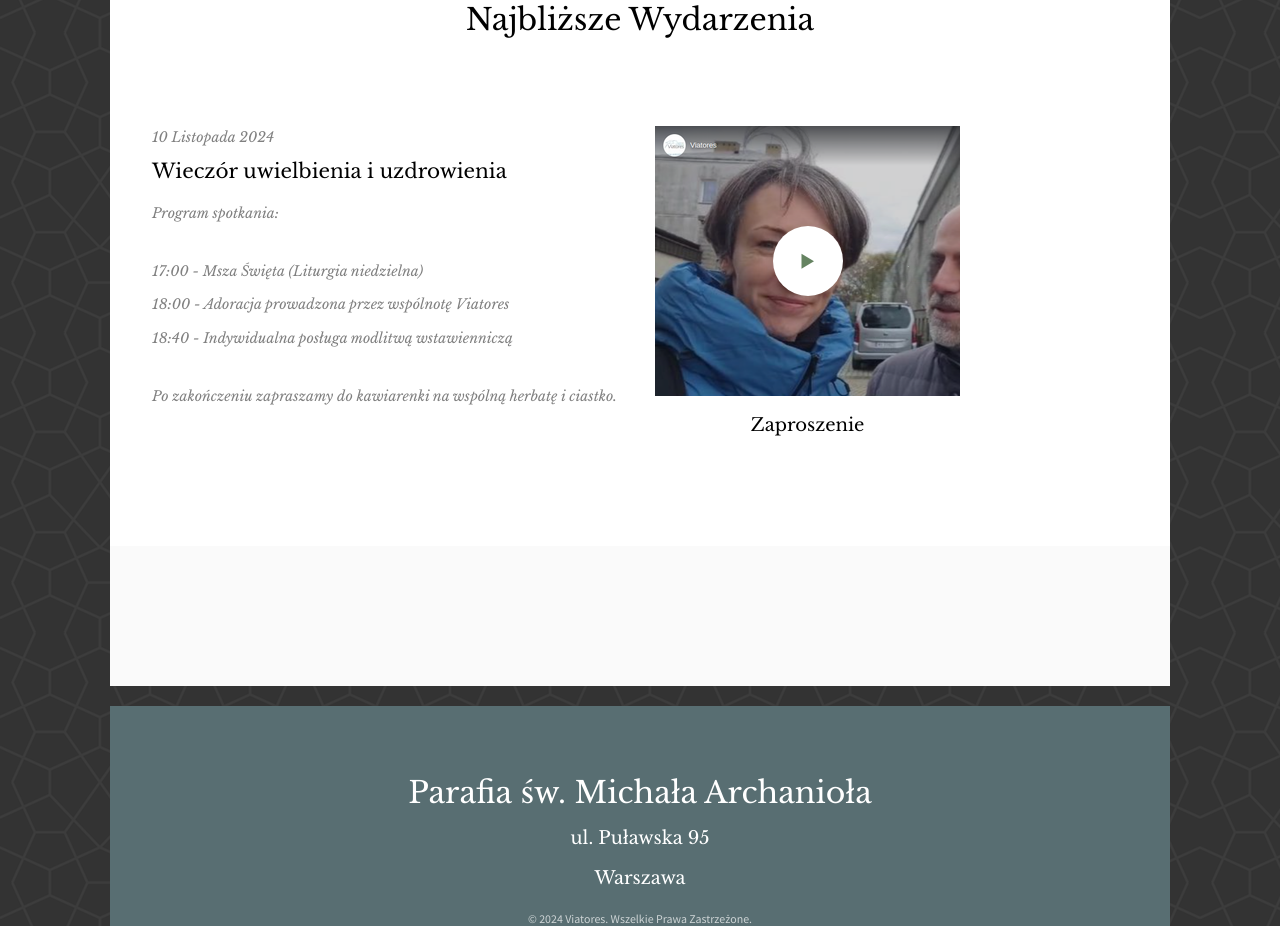
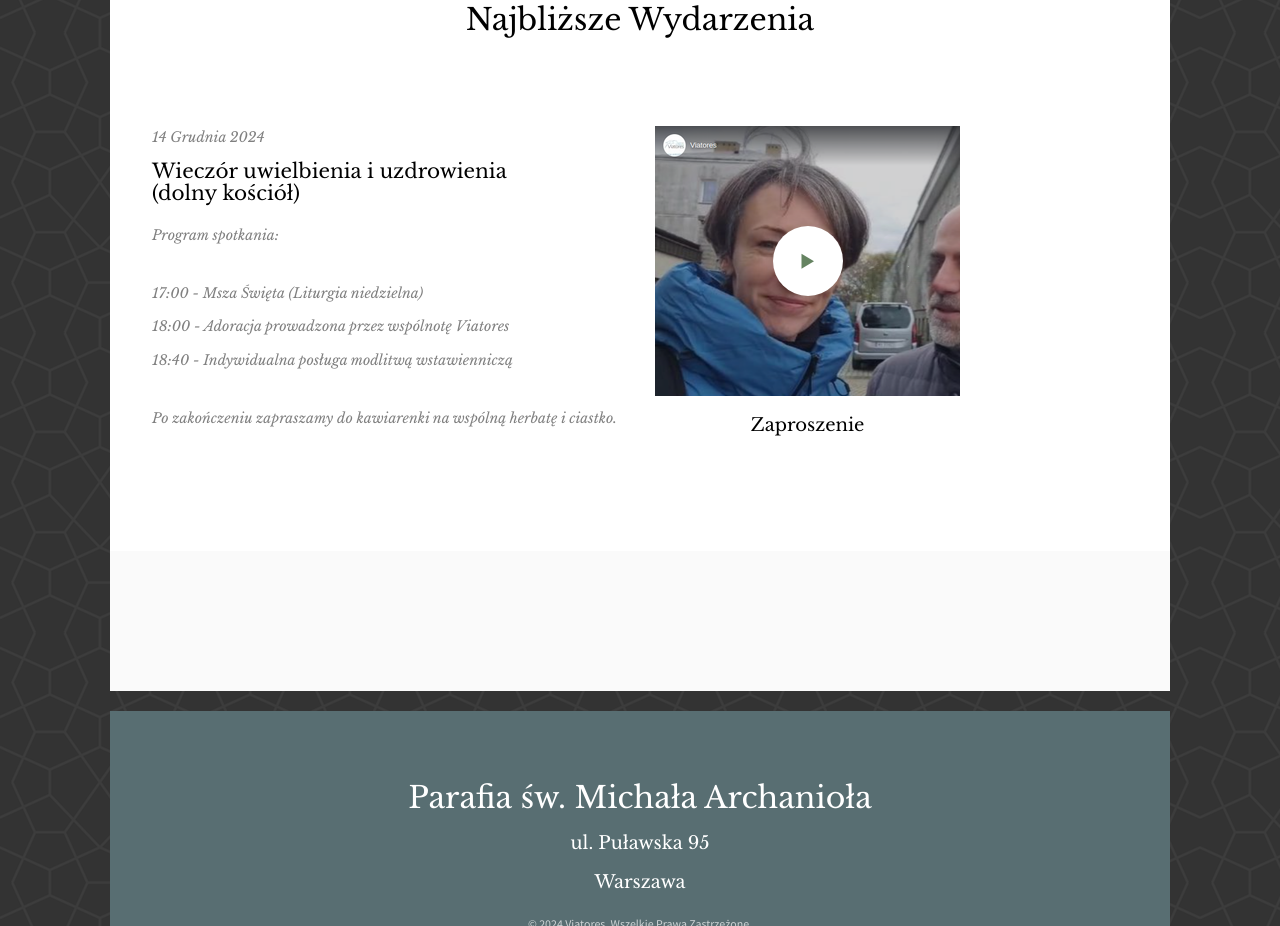
Before and after one commit to rplis/viatores-www, a plain HTML site: page index.html in a window 1280 px wide. Shown: the part 818-1744 px from the top of the page. Drawn offline with nearby package versions, Linux system fonts and the light colour scheme; files whose address does not match are found by name.

```diff
--- a/index.html
+++ b/index.html
@@ -119,8 +119,8 @@
 			<div class="row">
 				<div class="col-md-6 animate-box">
 					<div class="events-entry">
-						<span class="date">10 Listopada 2024</span>
-						<h3><a href="#">Wieczór uwielbienia i uzdrowienia</a></h3>
+						<span class="date">14 Grudnia 2024</span>
+						<h3><a href="#">Wieczór uwielbienia i uzdrowienia <br> (dolny kościół)</a></h3>
 
 						<span class="date">Program spotkania:</span><br>
 						<span class="date">17:00 - Msza Święta (Liturgia niedzielna)</span>
```
Also changed, not shown: images/background.jpeg, images/background.png (added), images/background_old.jpeg (added).
